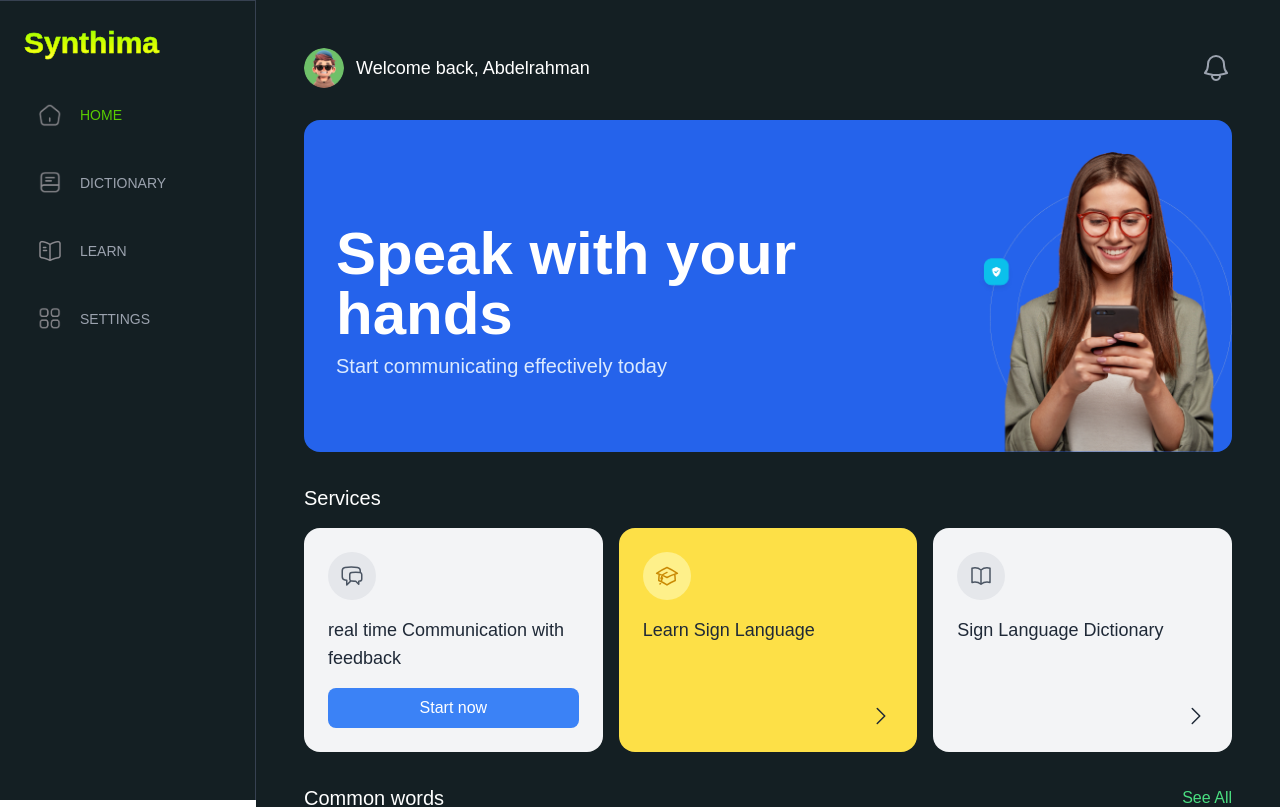
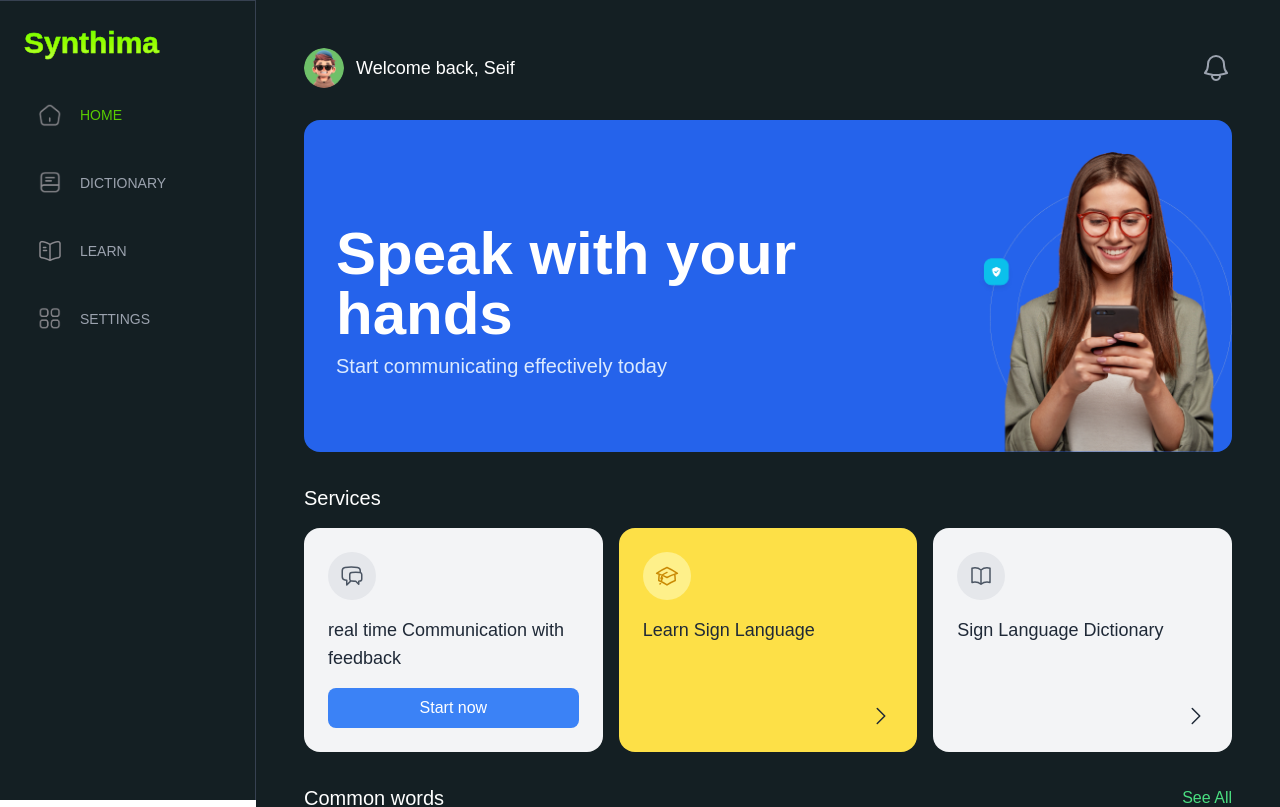
Before and after one commit to SeifEldin15/Sign-Language-Website, a React (Vite) app: page / in a window 1280 px wide. Shown: the top 807 px of the page. Built offline with nearby package versions, Linux system fonts and the light colour scheme.

Commit message:
Change name in header

```diff
--- a/src/Global.css
+++ b/src/Global.css
@@ -38,5 +38,5 @@ body {
   background-clip: text;
   color: transparent;
   -webkit-text-stroke: 0.5px rgba(88, 204, 2, 0.4);
-  filter: brightness(1.8) contrast(1.4) saturate(1.5);
+  filter: brightness(1.5) contrast(1.2) saturate(1.3);
 }
--- a/src/components/Header.jsx
+++ b/src/components/Header.jsx
@@ -3,7 +3,7 @@ import { BellIcon } from "@heroicons/react/24/outline";
 import Image2 from '../assets/home2/Ellipse 11.png';
 const Header = () => {
   return (
-    <div className="max-w-5xl mx-auto mb-8 bg-[#141F23]">
+    <div className="max-w-6xl mx-auto mb-8 bg-[#141F23]">
     <div className="flex items-center justify-between">
       <div className="flex items-center gap-3">
         <img
@@ -11,7 +11,7 @@ const Header = () => {
           alt="Profile"
           className="w-10 h-10 rounded-full object-cover"
         />
-        <span className="text-lg">Welcome back, Abdelrahman</span>
+        <span className="text-lg">Welcome back, Seif</span>
       </div>
       <BellIcon className="w-8 h-8 text-gray-400" />
     </div>
```
